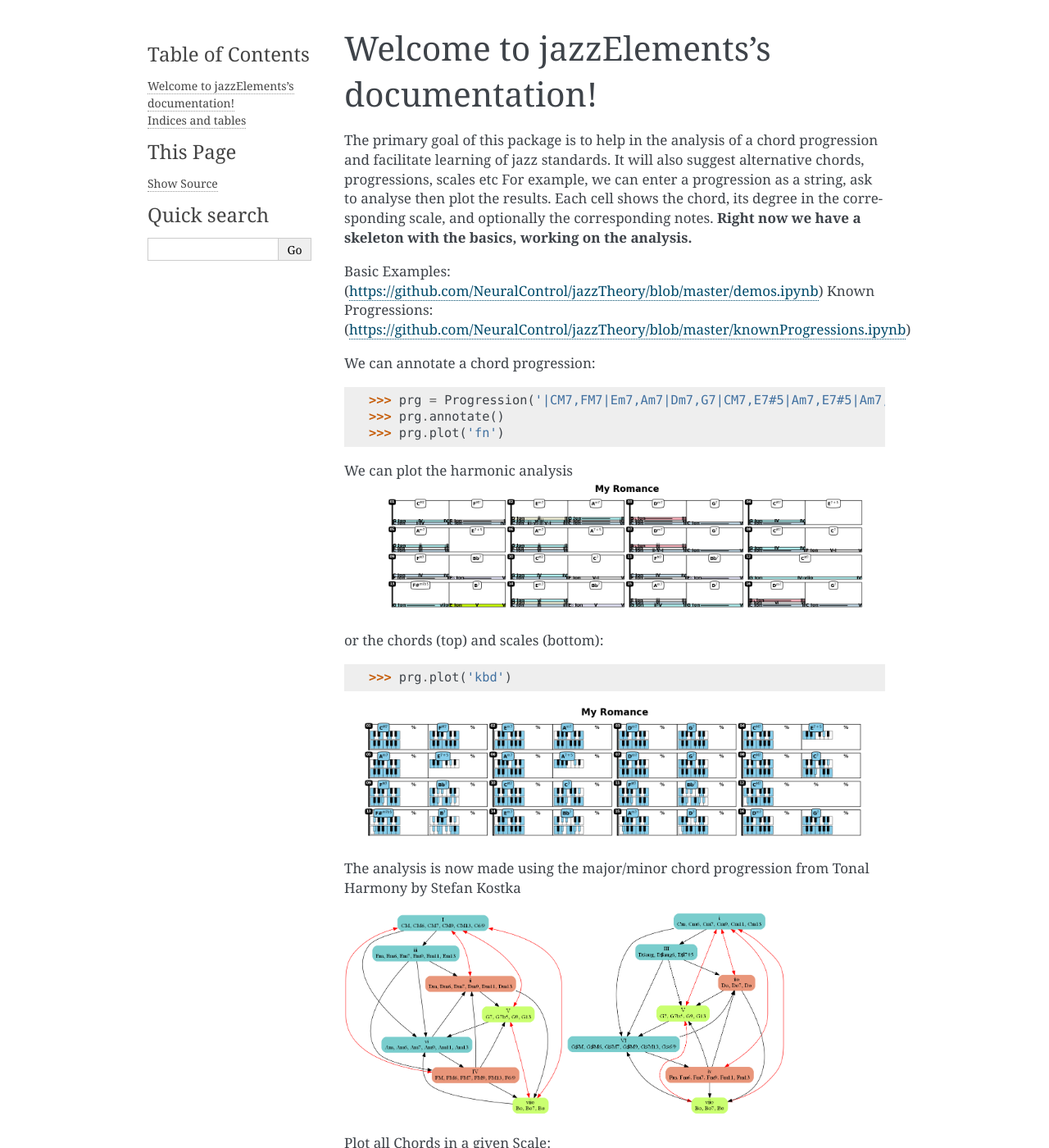
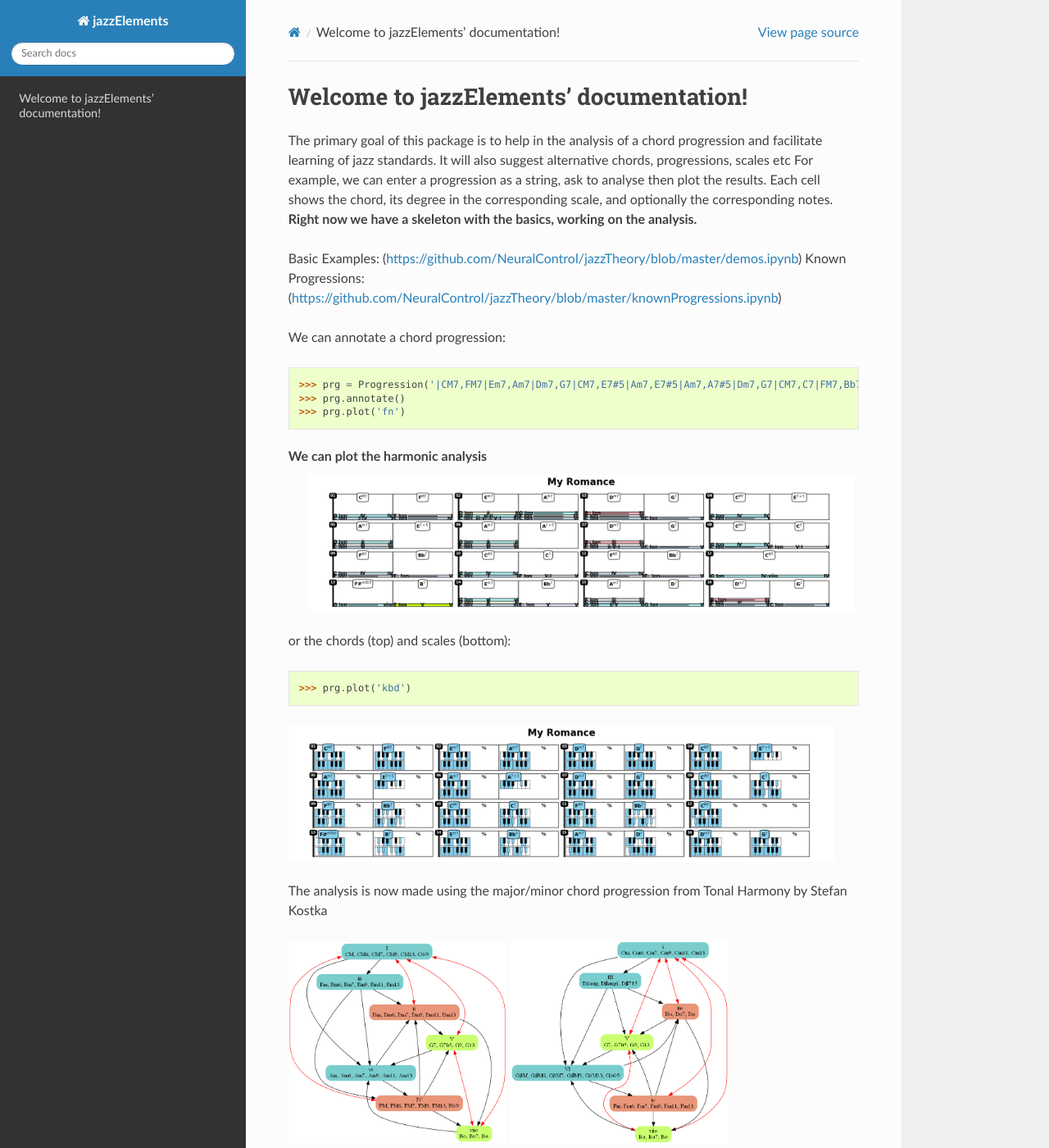
Before and after one commit to NeuralControl/jazzElements, a Sphinx documentation site: the page built from jazzElements/docs/index.rst, in a window 1280 px wide and 1400 px high. Shown: the whole window at 82% size. Built offline with Sphinx 7.4.7 and the Read the Docs theme 2.0.0, drawn with Linux system fonts in a browser that asks for light colours; formulas are drawn with MathJax 3; some of the changed text lies outside the part shown.

```diff
--- a/jazzElements/docs/conf.py
+++ b/jazzElements/docs/conf.py
@@ -79,14 +79,25 @@
 # The theme to use for HTML and HTML Help pages.  See the documentation for
 # a list of builtin themes.
 #
-html_theme = 'alabaster'
+html_theme = "sphinx_rtd_theme"
 
 # Theme options are theme-specific and customize the look and feel of a theme
 # further.  For a list of options available for each theme, see the
 # documentation.
 #
 # html_theme_options = {}
-
+html_theme_options = {
+    'canonical_url': '',
+    'analytics_id': '',
+    'logo_only': False,
+    'display_version': True,
+    'prev_next_buttons_location': 'bottom',
+    'style_external_links': False,
+    # Toc options
+    'collapse_navigation': True,
+    'sticky_navigation': True,
+    'navigation_depth': 4,
+}
 # Add any paths that contain custom static files (such as style sheets) here,
 # relative to this directory. They are copied after the builtin static files,
 # so a file named "default.css" will overwrite the builtin "default.css".
--- a/jazzElements/docs/index.rst
+++ b/jazzElements/docs/index.rst
@@ -3,19 +3,11 @@
    You can adapt this file completely to your liking, but it should at least
    contain the root `toctree` directive.
 
-Welcome to jazzElements's documentation!
-========================================
+Welcome to jazzElements' documentation!
+=======================================
 
 .. toctree::
    :maxdepth: 2
    :caption: Contents:
 
 .. include:: readme.rst
-
-
-Indices and tables
-==================
-
-* :ref:`genindex`
-* :ref:`modindex`
-* :ref:`search`
--- a/jazzElements/docs/readme.rst
+++ b/jazzElements/docs/readme.rst
@@ -38,14 +38,14 @@
 >>> Scale('C minor').plotChords()
 
 .. image:: img/allChords.png
-    :width: 200pt
+    :width: 500pt
 
 Plot m7 for all roots:
 
 .. image:: img/allKeys.png
-    :width: 200pt
+    :width: 500pt
 
 Plot implemented chords:
 
 .. image:: img/implementedChords.png
-    :width: 200pt
+    :width: 500pt
--- a/jazzElements/docs/requirements.txt
+++ b/jazzElements/docs/requirements.txt
@@ -0,0 +1 @@
+sphinx_rtd_theme
```
Also changed, not shown: 14 other files.
